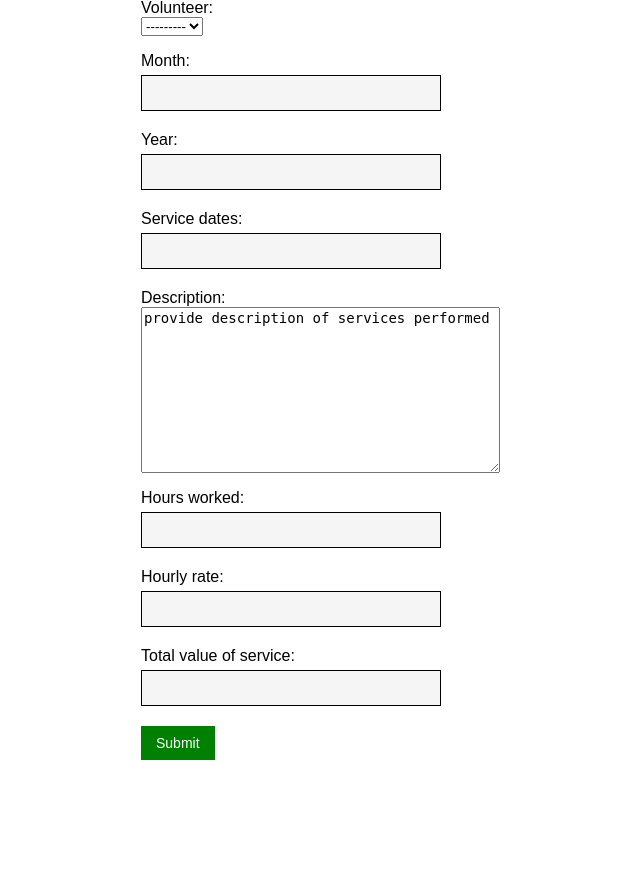
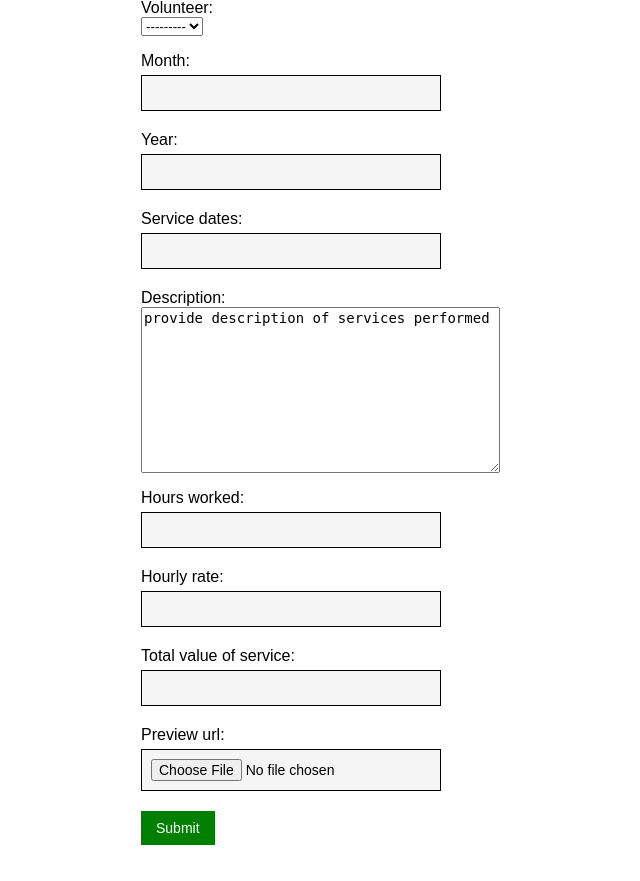
Before and after one commit to dvorakkarrie/Project4_QCAIR_InKind, a Django app: page /service/new in a window 1280 px wide. Shown: the part 344-1225 px from the top of the page, without its empty margins (99-739 px from the left). Before the commit the page ends 1104 px from the top, so only its background shows below. Run offline with Django 3.2, Linux system fonts and the light colour scheme; the visitor is signed in with stand-in values (Sample User, id 1); data that the repository does not hold is empty.

Commit message:
working on file-upload

```diff
--- a/inkind/forms.py
+++ b/inkind/forms.py
@@ -5,10 +5,19 @@ class VolunteerForm(forms.ModelForm):
 
     class Meta:
         model = Volunteer
-        fields = ('first_name', 'last_name', 'email_address')
+        fields = (
+            'first_name', 'last_name', 'email_address',
+            'photo_url'
+        )
 
 class ServiceForm(forms.ModelForm):
 
     class Meta:
         model = Service
-        fields = ('volunteer', 'month', 'year', 'service_dates', 'description', 'hours_worked', 'hourly_rate', 'total_value_of_service')
+        fields = (
+            'volunteer', 'month', 'year',
+            'service_dates', 'description',
+            'hours_worked', 'hourly_rate',
+            'total_value_of_service',
+            'preview_url'
+        )
--- a/inkind/models.py
+++ b/inkind/models.py
@@ -5,6 +5,7 @@ class Volunteer(models.Model):
     first_name = models.CharField(max_length=100, null=True)
     last_name = models.CharField(max_length=100, null=True)
     email_address = models.CharField(default='@gmail.com', max_length=100)
+    photo_url = models.ImageField(upload_to='images/')
 
     def __str__(self):
         return f"{self.first_name} {self.last_name}"
@@ -18,6 +19,7 @@ class Service(models.Model):
     description = models.TextField(default='provide description of services performed')
     hourly_rate = models.DecimalField(max_digits=5, decimal_places=2)
     total_value_of_service = models.DecimalField(max_digits=7, decimal_places=2)
+    preview_url = models.ImageField(upload_to='images/')
 
     def __str__(self):
         return f"{self.year}-{self.month}: {self.volunteer}"
--- a/inkind/static/css/inkind.css
+++ b/inkind/static/css/inkind.css
@@ -95,6 +95,10 @@ textarea {
     white-space: pre-wrap;
 }
 
+img {
+    width: 400px;
+}
+
 a.delete:hover {
     color: black;
 }
@@ -122,8 +126,6 @@ span.email-address {
     padding: 5% 0 0 0;
 }
 
-
-
 a.fav {
     text-decoration: none;
     color: red;
--- a/inkind/templates/inkind/service_detail.html
+++ b/inkind/templates/inkind/service_detail.html
@@ -12,6 +12,7 @@
     <div>Hourly Service Rate: ${{ service.hourly_rate }}</div>
     <div>Total Contribution: ${{ service.total_value_of_service }}<div>
 </p>
+<img src="{{service.preview_url}}" alt="" />
 <p>
     <span class="description">
         Description of services provided:
--- a/inkind/templates/inkind/volunteer_detail.html
+++ b/inkind/templates/inkind/volunteer_detail.html
@@ -3,6 +3,7 @@
     <span class='email-address'>{{ volunteer.email_address }}</span>
     <a href="{% url 'volunteer_edit' pk=volunteer.pk %}"> (edit) </a>
 </h3>
+<img src="{{volunteer.photo_url}}" alt="" />
 <h4>Submitted Service Contribution Reports</h4>
 <ul>
     {% for service in volunteer.services.all %}
--- a/inkind_project/settings.py
+++ b/inkind_project/settings.py
@@ -38,6 +38,9 @@ DEBUG = True
 ALLOWED_HOSTS = []
 
 LOGIN_REDIRECT_URL = '/'
+
+MEDIA_URL = '/media/'
+MEDIA_ROOT = os.path.join(BASE_DIR, 'media')
 
 # Application definition
 
```
Also changed, not shown: inkind/migrations/0001_initial.py (deleted), inkind/migrations/__init__.py (deleted), media/images/Nadia_tiger.jpeg (added), 2 other files.
